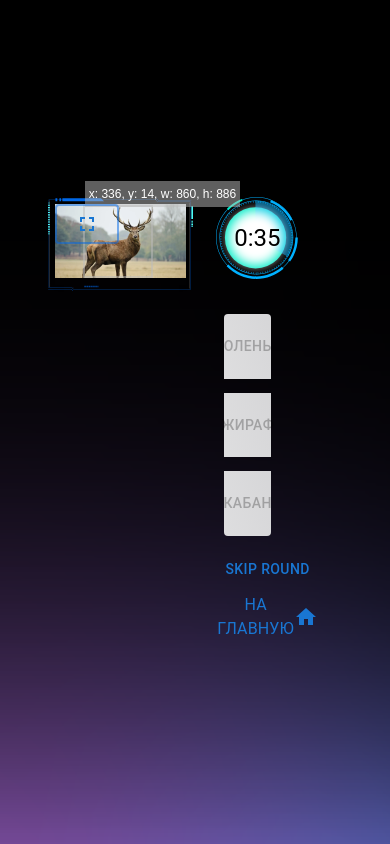
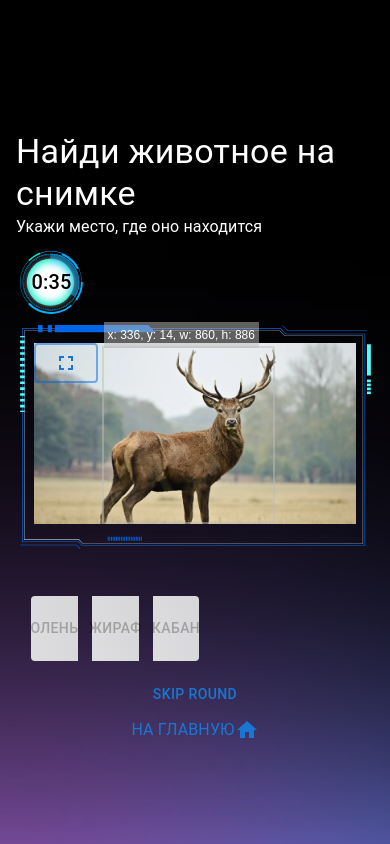
Before and after one commit to Elheid/biodiversity_web_game, a React (Vite) app: page /first-round in a window 390 px wide. Built offline with nearby package versions, Linux system fonts and the light colour scheme; the HTML template or start-up script is replaced by a standard one.

Commit message:
addMobileAdRefactor

```diff
--- a/src/App.css
+++ b/src/App.css
@@ -1,7 +1,7 @@
 #root {
-  max-width: 1280px;
+  /*max-width: 1280px;*/
   margin: 0 auto;
-  padding: 2rem;
+  /*padding: 2rem;*/
   text-align: center;
 
   --start-button-img-hover:url("/src/assets/img/startHover.svg") center/cover;
@@ -34,7 +34,54 @@ body{
 }
 
 
+div.start-game {
+  display: grid;
+  row-gap: 2%;
+  column-gap: 10%;
+  grid-template-columns: 5fr 1fr;
+  grid-template-rows: auto auto auto auto; /* Allow rows to adjust based on content */
+  grid-template-areas:
+    'discription timer'
+    'image timer'
+    'image buttons'
+    'image buttons';
+}
+
+@media (max-width: 600px) {
+  div.start-game {
+    grid-template-columns: 1fr; /* Stack items on smaller screens */
+    grid-template-rows: auto auto auto auto; /* Allow rows to adjust based on content */
+    grid-template-areas:
+      'discription'
+      'timer'
+      'image'
+      'buttons'; /* Stack items vertically */
+  }
+}
+
+
+
+.description{
+  text-align: left;
+  grid-area: discription;
+}
+
+.image-container{
+  grid-area: image;
+}
+
+.timer-container{
+  height: fit-content;
+  grid-area: timer;
+}
+
+.buttons{
+  height: 100%;
+  grid-area: buttons;
+}
+
 /**/
+
 
 .not-active-full-screen img{
   max-width: 100%;
@@ -121,10 +168,21 @@ body{
   background-repeat: no-repeat;
 }
 
+.timer-container-small{
+  width: fit-content;
+  padding: 25px;
+  font-size: medium;
+}
+
+.timer-container-big{
+  width: fit-content;
+  padding: 4vw;
+}
+
+
 .timer-container{
   color:black;
-  width: fit-content;
-  padding: 25px;
+
 
   background: var(--timer-container);
   background-size: contain;
--- a/src/components/BaseOfGame.tsx
+++ b/src/components/BaseOfGame.tsx
@@ -82,6 +82,16 @@ export const BaseOfGame = ({ getGameInfo, gameType }: BaseGameProps) => {
                 <Typography ref={scoreRef}>{0}</Typography>
             </Paper>
 
+            <div className="description">
+                <Typography variant="h4" component="h2">
+                    Найди животное на снимке
+                </Typography>
+                <Typography variant="body1" component="h2">
+                    Укажи место, где оно находится
+                </Typography>
+            </div>
+
+
             <div className="image-container">
                 <div className="main-image">
                     <ShowFullScreenProvider>
@@ -91,10 +101,15 @@ export const BaseOfGame = ({ getGameInfo, gameType }: BaseGameProps) => {
             </div>
 
 
-            <Container className="control-part">
+            {/*<Container className="control-part">*/}
 
-                <Box className="timer-container">
-                    <Typography variant="h5" component="h2">
+<Box className="timer-container timer-container-big">
+                <Typography
+                    variant={window.innerWidth < 600 ? 'h6' : 'h3'}
+                    component="h3"
+
+                >
+
                     {formatTime(timeLeft)}
                 </Typography>
             </Box>
@@ -103,7 +118,7 @@ export const BaseOfGame = ({ getGameInfo, gameType }: BaseGameProps) => {
                 <Typography className="question-container">
                     {answerQuestion}
                 </Typography>
-                    <ButtonGroup orientation="vertical" >
+                <ButtonGroup orientation={window.innerWidth < 782 ? 'horizontal' : 'vertical'}>
                     {currentAnswers?.map((answer) => (
                         <AnswerButton
                             key={answer.answerName}
@@ -116,8 +131,6 @@ export const BaseOfGame = ({ getGameInfo, gameType }: BaseGameProps) => {
                     ))}
                 </ButtonGroup>
                 <Button disabled={buttonsDisabled && isRoundEnd} onClick={onAnswerClick}>SKIP ROUND</Button>
-                </div>
-
                 <Button onClick={() => {
                     navigator("/")
                 }}>
@@ -126,8 +139,9 @@ export const BaseOfGame = ({ getGameInfo, gameType }: BaseGameProps) => {
                     </Typography>
                     <Home />
                 </Button>
+            </div>
 
-            </Container>
+            {/*</Container>*/}
         </Container>
     );
 };
```
Lines whose indentation alone changed are shown as unchanged.
